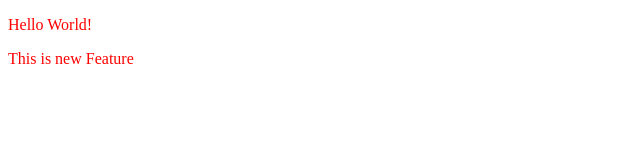
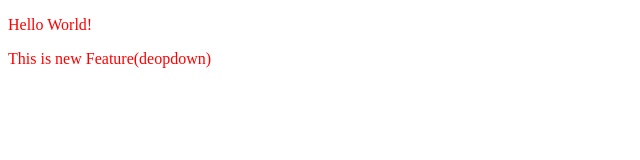
Before and after one commit to abhi486448/localrepo, a plain HTML site: page index.html in a window 1280 px wide. Shown: the full height of the page, 0-640 px from the left. Drawn offline with Linux system fonts and the light colour scheme.

```diff
--- a/index.html
+++ b/index.html
@@ -8,6 +8,6 @@
 </head>
 <body>
     <p>Hello World!</p>
-    <p>This is new Feature</p>
+    <p>This is new Feature(deopdown)</p>
 </body>
 </html>
```
